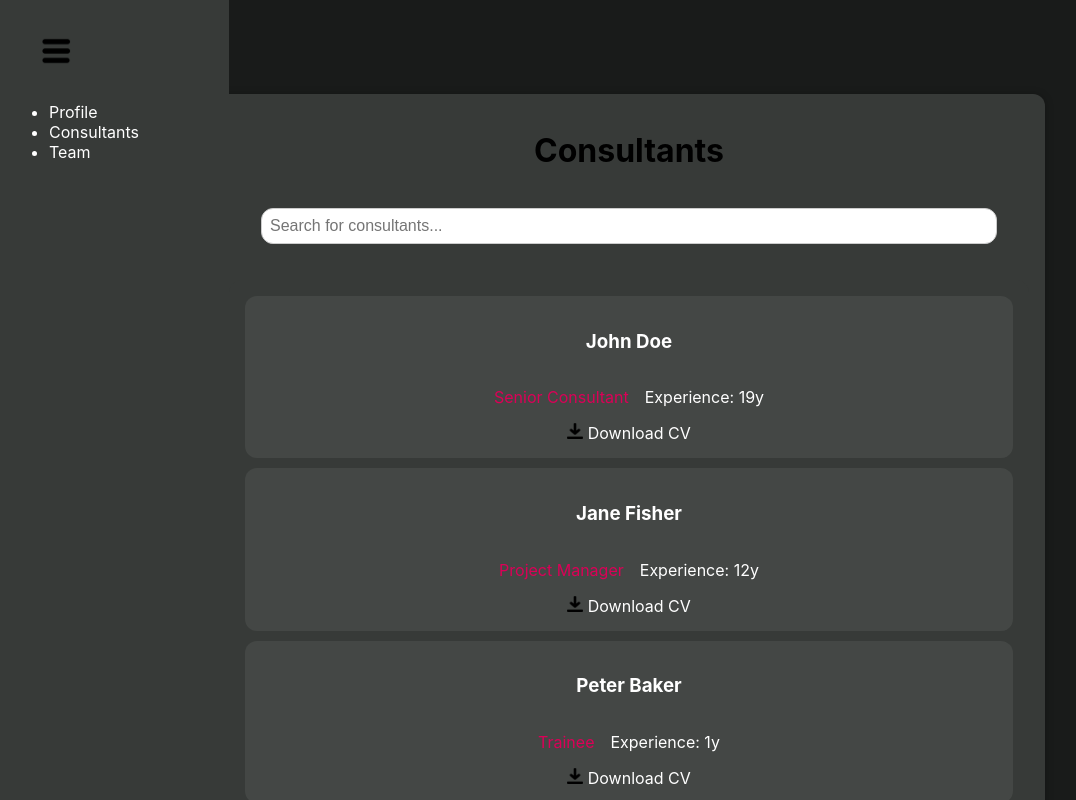
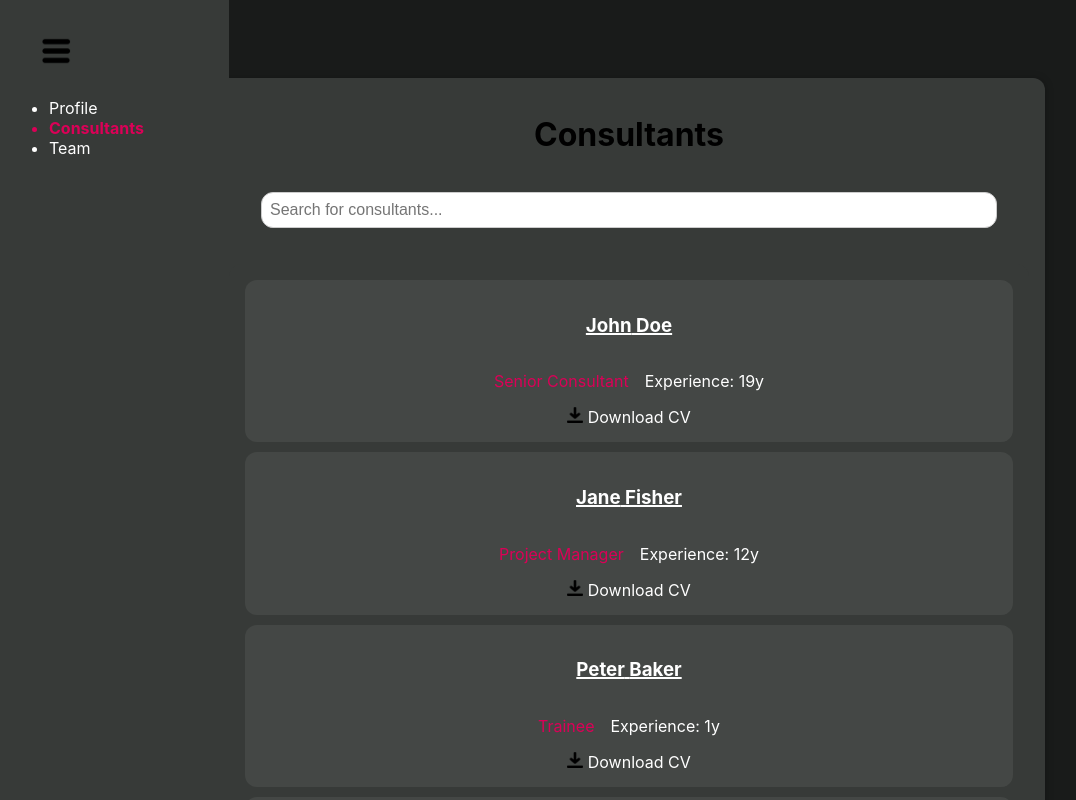
Before and after one commit to TuukkaJA/project-pinja, a React (Create React App) app: page / in a window 1280 px wide. Both pictures are taken after a click on the button 32 px from the left and 31 px from the top of the page. Shown: the top 800 px of the page, without its empty margins (11-1087 px from the left). Built offline with nearby package versions, Linux system fonts and the light colour scheme.

Commit message:
Modified sidebars <li>, UI changes to ConsultantCard, removed useless and duplicated css, moved css to correct css files.

```diff
--- a/src/App.css
+++ b/src/App.css
@@ -8,17 +8,12 @@
 .content {
   background-color: #373a38;
   padding: 1rem;
-  margin: 2rem auto;
+  margin: 1rem auto;
   width: 50rem;
   max-width: 95%;
   border-radius: 12px;
   text-align: center;
   box-shadow: 0 1px 8px rgba(0, 0, 0, 0.25);
-}
-
-.search-bar {
-  margin-bottom: 20px;
-  padding: 1rem 2rem;
 }
 
 .app button {
@@ -30,6 +25,8 @@
   color: white;
   border-radius: 12px;
   width: 50px;
+  display: flex;
+  align-items: center;
 }
 
 .app button:hover,
@@ -38,22 +35,7 @@
   border-color: none;
 }
 
-.consultant-list {
-  display: flex;
-  flex-direction: column;
-  color: white;
-  border-radius: 12px;
-  padding: 1rem;
-  background-color: #373a38;
+.app button img {
+  width: 30px;
+  height: 30px;
 }
-
-.consultant-card {
-  background-color: #444745;
-  padding: 15px;
-  margin-bottom: 10px;
-  border-radius: 12px;
-}
-
-.consultant-card:hover {
-  background-color: #535252;
-}
--- a/src/App.js
+++ b/src/App.js
@@ -54,8 +54,8 @@ function App() {
   return (
     <div className="app">
       {isSidebarOpen && <Sidebar isOpen={isSidebarOpen} toggleSidebar={toggleSidebar} />}
-       <button className="toggle-sidebar" onClick={toggleSidebar} style={{ display: 'flex', alignItems: 'center' }}>
-        <img src={toggleIcon} alt="Toggle Icon" style={{ width: '30px', height: '30px' }} />
+       <button className="toggle-sidebar" onClick={toggleSidebar}>
+        <img src={toggleIcon} alt="Toggle Icon" />
        </button>
       <div className="content">
         <h1>Consultants</h1>
--- a/src/components/ConsultantCard/ConsultantCard.css
+++ b/src/components/ConsultantCard/ConsultantCard.css
@@ -1,5 +1,6 @@
 .name {
     color: rgb(255, 255, 255);
+    text-decoration: 2px underline;
 }
 
 .position {
@@ -29,3 +30,15 @@
     display: flex;
     justify-content: center;
 }
+
+.consultant-card {
+    background-color: #444745;
+    padding: 15px;
+    margin-bottom: 10px;
+    border-radius: 12px;
+  }
+
+  .consultant-card:hover {
+    background-color: #535252;
+    box-shadow: rgb(31, 30, 30) 10px 10px 10px;
+  }
--- /dev/null
+++ b/src/components/ConsultantList/ConsultantList.css
@@ -0,0 +1,8 @@
+.consultant-list {
+    display: flex;
+    flex-direction: column;
+    color: white;
+    border-radius: 12px;
+    padding: 1rem;
+    background-color: #373a38;
+  }
--- a/src/components/ConsultantList/ConsultantList.js
+++ b/src/components/ConsultantList/ConsultantList.js
@@ -1,5 +1,6 @@
 import React from 'react';
 import ConsultantCard from '../ConsultantCard/ConsultantCard'
+import './ConsultantList.css';
 
 const ConsultantList = ({ consultants }) => {
   return (
--- a/src/components/Sidebar/Sidebar.css
+++ b/src/components/Sidebar/Sidebar.css
@@ -19,10 +19,27 @@
   transform: translateX(0);
 }
 
+.sidebar ul li.active {
+  color: #db0057;
+  font-weight: bold;
+  cursor: pointer;
+}
+
+.sidebar ul li:hover {
+  font-weight: bold;
+  cursor: pointer;
+}
+
 .sidebar.open button {
   background-color: none;
 }
+
 .sidebar.open button:hover {
   background-color: none;
   border-color: none;
 }
+
+.sidebar button img {
+  width: 30px;
+  height: 30px;
+}
--- a/src/components/Sidebar/Sidebar.js
+++ b/src/components/Sidebar/Sidebar.js
@@ -1,18 +1,32 @@
-import React from 'react';
+import React, { useState } from 'react';
 import './Sidebar.css';
 import toggleIcon from '../../toggle-icon.png';
 
 const Sidebar = ({ isOpen, toggleSidebar }) => {
+
+const  [activeItem, setActiveItem] = useState("Consultants");
+
+const handleItemClick = (item) => {
+  setActiveItem(item);
+};
+
+
   return (
     <div className={`sidebar open`}>
       <button onClick={toggleSidebar}>
         {isOpen ? '' : 'Open Sidebar'}
-        <img src={toggleIcon} alt="Toggle Icon" style={{ width: '30px', height: '30px' }} />
+        <img src={toggleIcon} alt="Toggle Icon" />
       </button>
       {isOpen && (
         <ul>
-          <li>Profile</li>
-          <li>Consultants</li>
+          <li
+          onClick={() => handleItemClick("Profile")}
+          className={activeItem === "Profile" ? "active" : ""}>
+          Profile</li>
+          <li
+            onClick={() => handleItemClick("Consultants")}
+            className={activeItem === "Consultants" ? "active" : ""}>
+          Consultants</li>
           <li>Team</li>
         </ul>
       )}
```
Also changed, not shown: src/components/ConsultantCard/ConsultantCard.js (line endings or trailing spaces).
